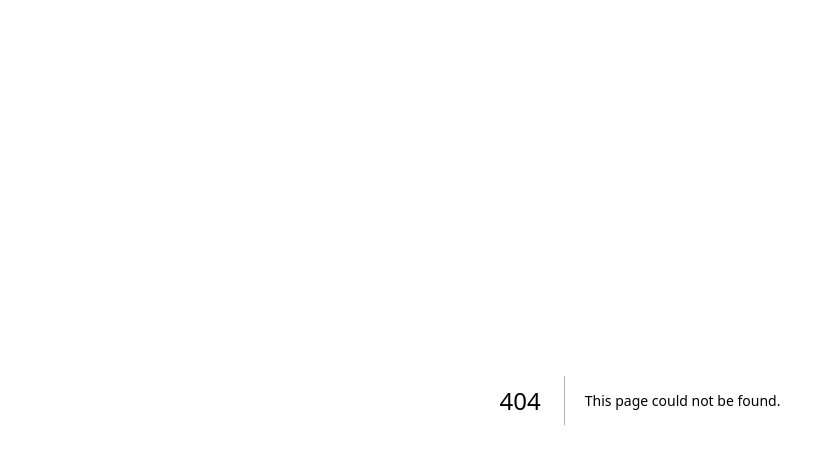
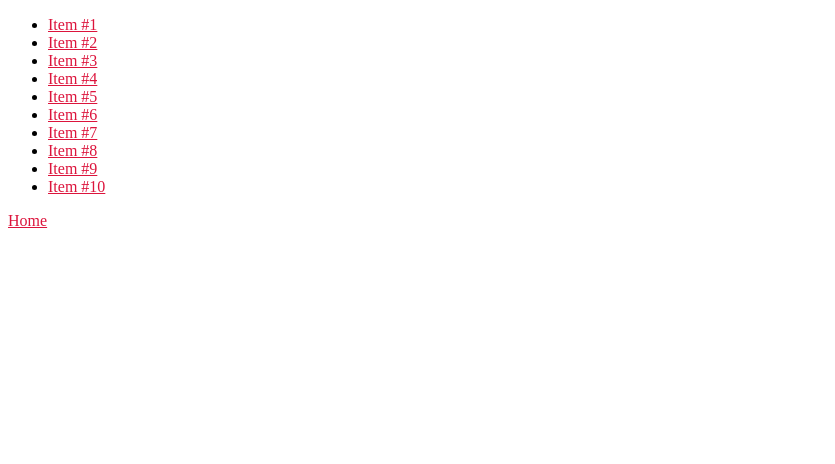
Before and after one commit to cswagner/cswagner.github.io, a Next.js app: page /items in a window 1280 px wide. Before the commit this address had no page. Shown: the top 464 px of the page, without its empty margins (0-835 px from the left). Built offline with nearby package versions, Linux system fonts and the light colour scheme.

Commit message:
Add items page

```diff
--- /dev/null
+++ b/lib/items.ts
@@ -0,0 +1 @@
+export const items = Array.from({ length: 10 }, (_, id) => id + 1)
--- a/pages/items/[id].tsx
+++ b/pages/items/[id].tsx
@@ -1,8 +1,9 @@
 import { GetStaticPaths, GetStaticProps } from 'next'
+import { items } from '../../lib/items'
 import styles from '../../styles/item.module.css'
 
 export const getStaticPaths: GetStaticPaths = () => ({
-  paths: [1, 2, 3].map((id) => ({ params: { id: `${id}` } })),
+  paths: items.map((id) => ({ params: { id: `${id}` } })),
   fallback: false,
 })
 
--- /dev/null
+++ b/pages/items/index.tsx
@@ -0,0 +1,19 @@
+import Link from 'next/link'
+import { items } from '../../lib/items'
+
+const ItemsPage = () => (
+  <>
+    <ul>
+      {items.map((id) => (
+        <li key={id}>
+          <Link href={`/items/${id}`}>{`Item #${id}`}</Link>
+        </li>
+      ))}
+    </ul>
+    <div>
+      <Link href="/">Home</Link>
+    </div>
+  </>
+)
+
+export default ItemsPage
```
